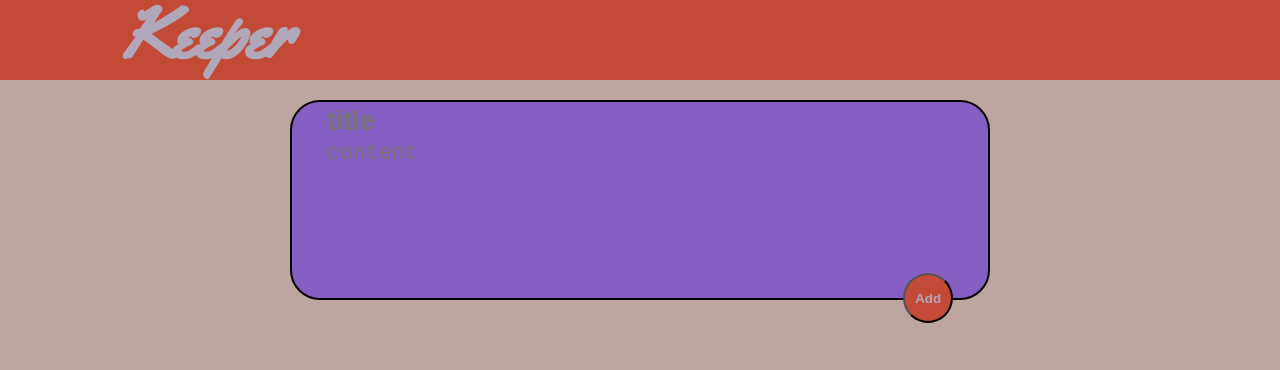
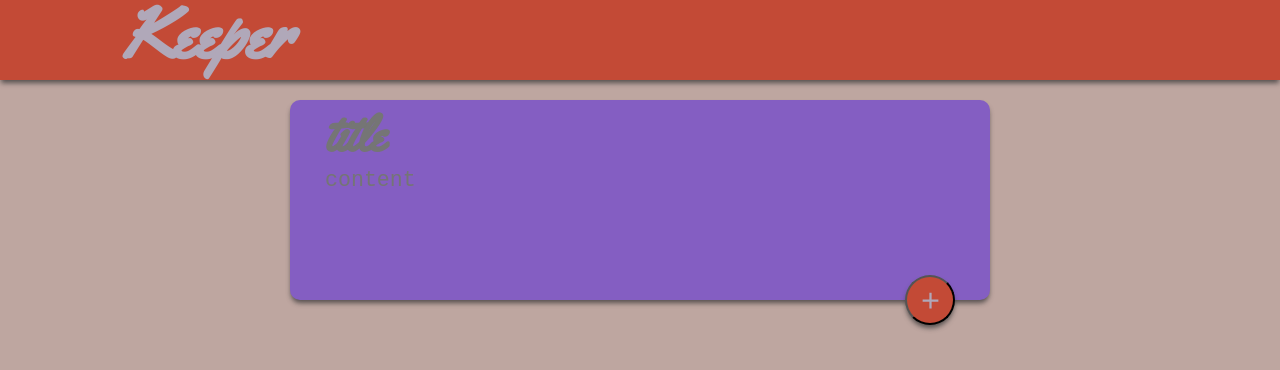
Before and after one commit to dalideco/keeper-app, a React (Create React App) app: page / in a window 1280 px wide. Shown: the top 370 px of the page. Built offline with nearby package versions, Linux system fonts and the light colour scheme.

Commit message:
some material ui styling

```diff
--- a/src/components/Block.scss
+++ b/src/components/Block.scss
@@ -7,6 +7,7 @@
     border-radius: 10px;
     padding: 20px;
     color: $logo-color;
+    @include shadowed();
 }
 
 h1{
--- a/src/components/Main.scss
+++ b/src/components/Main.scss
@@ -2,10 +2,11 @@
 
 .main{
     width: 90%;
-    margin:20px auto;
+    margin:0 auto;
     position: relative;
     display:flex;
     flex-direction:column;
+    z-index: 1;
 
     .mygrid{
         width: 100%;
--- a/src/components/Myform.js
+++ b/src/components/Myform.js
@@ -1,5 +1,6 @@
 import React,{useState} from 'react'
 import './Myform.scss'
+import AddIcon from '@material-ui/icons/Add';
 
 function Myform(props) {
     const [input, setInput]=useState({
@@ -29,7 +30,9 @@
                 </input>
                 <textarea name="content" placeholder="content" value={input.content} onChange={handleChange}>
                 </textarea>
-                <button onClick={addToDatabase}>Add</button>
+                <button onClick={addToDatabase}>
+                    <AddIcon />
+                </button>
             </form>
         </div>
     )
--- a/src/components/Myform.scss
+++ b/src/components/Myform.scss
@@ -4,25 +4,27 @@
     position: relative;
     @include size(100%, 200px);
     margin-bottom: 50px;
+    margin-top: 100px;
     form{
         height: 100%;
         max-width: 700px;
         margin:auto;
         @include flexer(column, flex-start, center);
-        border : solid black 2px;
-        border-radius:30px;
+        @include shadowed();
+        border-radius:10px;
         background: $block-color;
         position: relative;
         input{
             flex:0.5;
             border: none;
             background:none;
-            font-weight: 700;
-            font-size: 1.5rem;
             width:90%;
             &:focus{
                 outline:none;
             }
+            font-family: 'Yellowtail', cursive;
+            font-weight: 700;
+            font-size : 50px;
         }
         textarea{
             font-size: 1.2rem;
@@ -43,7 +45,8 @@
             bottom:-25px;
             background: $navbar-color;
             color : $logo-color;
-            font-weight: 700;
+            @include shadowed();
+            @include flexer(column,center,center);
             &:focus{
                 outline :none;
             }
--- a/src/components/Navbar.scss
+++ b/src/components/Navbar.scss
@@ -7,7 +7,10 @@
     color : $logo-color;
     align-items:center;
     @include flexer(row,center,center);
-
+    @include shadowed();
+    position: fixed;
+    top:0;
+    z-index:2;
 
     div {
         font-family :'Yellowtail', cursive ;
@@ -16,9 +19,4 @@
         width: 90%;
         margin: auto;
     }
-    .add{
-        display:flex;
-        justify-content: flex-end;
-        cursor:pointer;
-    }
 }
--- a/src/components/_variables.scss
+++ b/src/components/_variables.scss
@@ -17,3 +17,8 @@
     justify-content: $justify;
     align-items: $align;
 }
+@mixin shadowed(){
+    -webkit-box-shadow: 0px 4px 5px -1px rgba(50, 50, 50, 0.74);
+    -moz-box-shadow:    0px 4px 5px -1px rgba(50, 50, 50, 0.74);
+    box-shadow:         0px 4px 5px -1px rgba(50, 50, 50, 0.74);
+}
```
Also changed, not shown: 1 other file (tests, documents, lock files or other folders).
